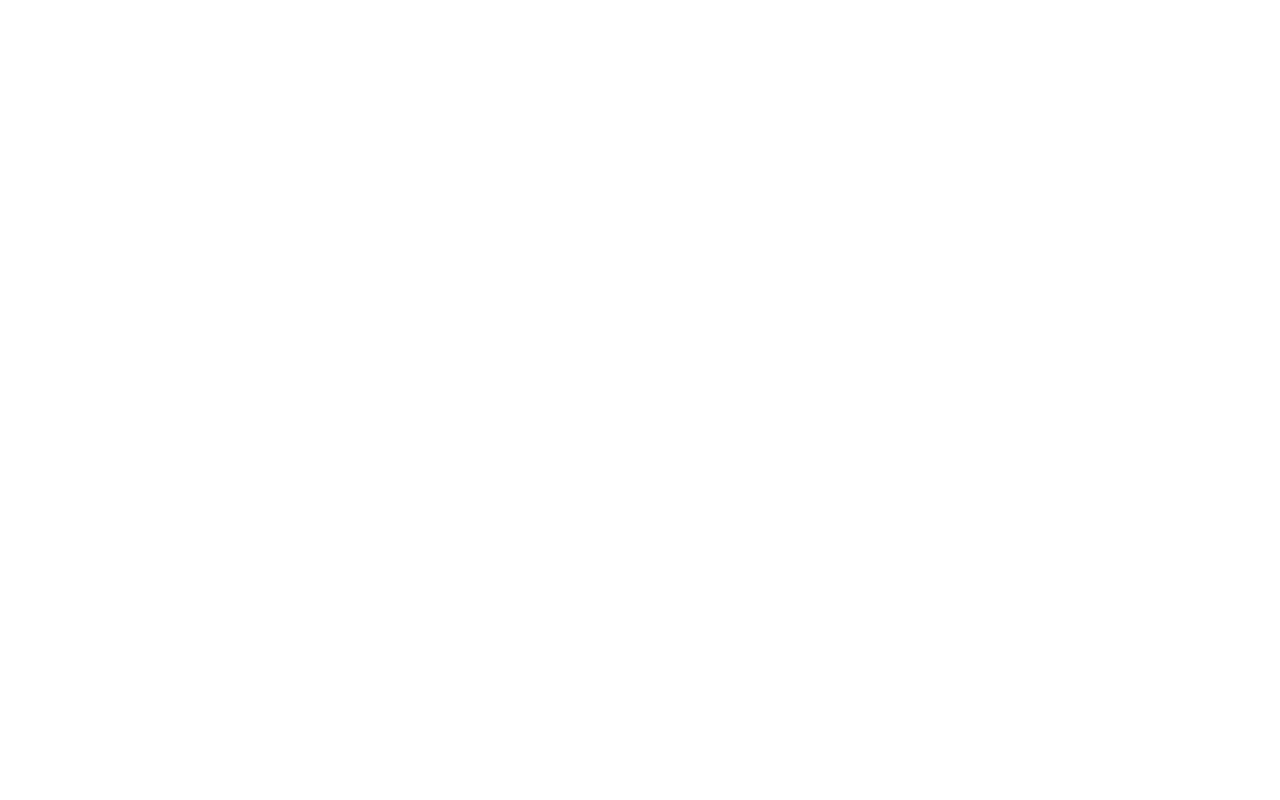
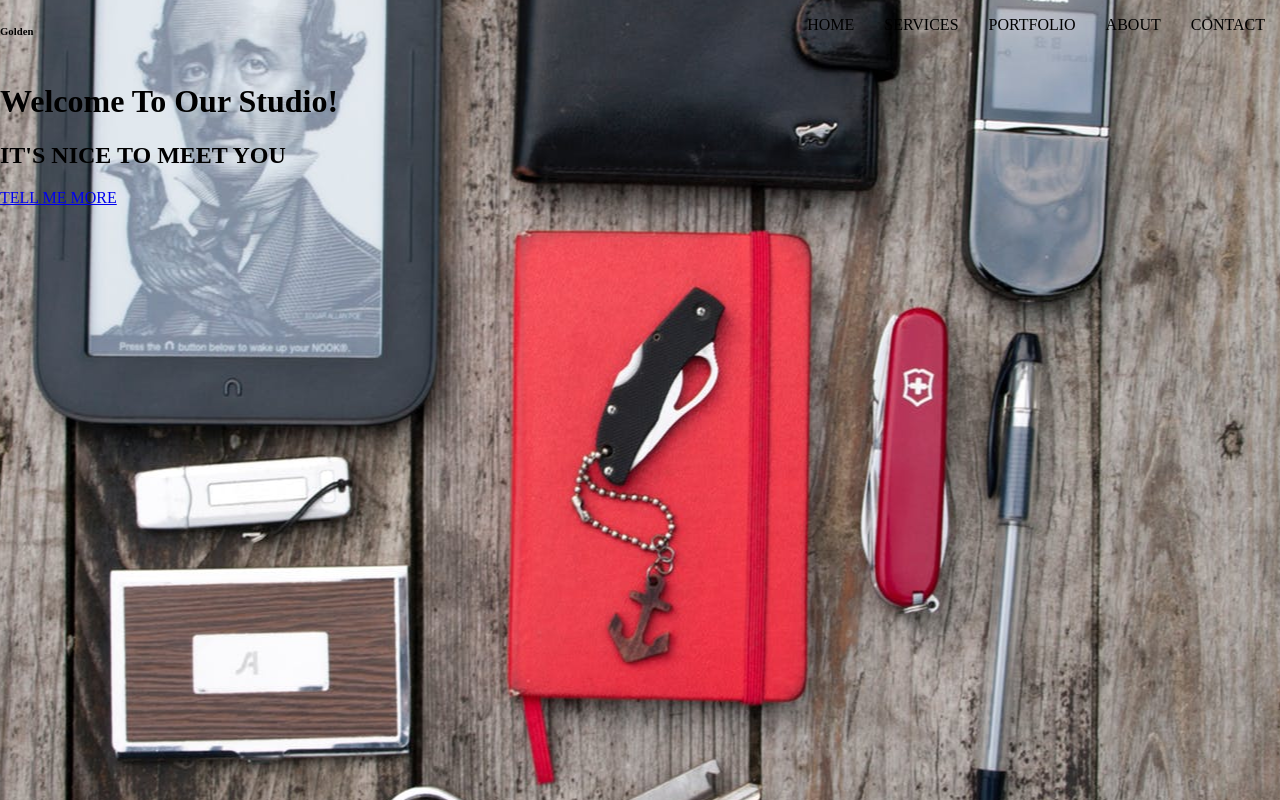
Before and after one commit to mARC3L87/task-runner-project, a website: page index.html in a window 1280 px wide. Drawn offline with Linux system fonts and the light colour scheme.

Commit message:
Add nav and splash section

```diff
--- a/index.html
+++ b/index.html
@@ -9,6 +9,32 @@
 		<link rel="stylesheet" href="css/style.css">
 	</head>
 	<body>
+		<div class="container">
+			<div class="row">
+				<div class="col-md-4">
+					<h6>Golden</h6>
+				</div>
+				<div class="col-md-8">
+					<ul class="navi">
+						<li>HOME</li>
+						<li>SERVICES</li>
+						<li>PORTFOLIO</li>
+						<li>ABOUT</li>
+						<li>CONTACT</li>
+					</ul>
+				</div>
+			</div>
+			<header class="splash">
+				<div class="inner-splash">
+					<h1>Welcome To Our Studio!</h1>
+					<h2>IT'S NICE TO MEET YOU</h2>
+					<a href="#">TELL ME MORE</a>
+				</div>
+			</header>
+		</div>
+
+
+
 
 	</body>
 </html>
--- a/sass/style.scss
+++ b/sass/style.scss
@@ -1,5 +1,31 @@
-h1 {
-	color: red;
-	font-size: 60px;
-	background: blue;
+
+
+*, *::before, *::after {
+	box-sizing: border-box;
 }
+
+body {
+	margin: 0;
+}
+
+/* NAV */
+.navi {
+	list-style-type: none;
+	display: flex;
+	justify-content: flex-end;
+}
+.navi li {
+	display: inline-block;
+	padding: 0 15px 0 15px;
+}
+
+/* SPLASH */
+
+.container {
+	max-width: 100%;
+	padding: 0;
+	height: 100vh;
+	background-image: url(../images/wallet.jpeg);
+	background-position: center center;
+	object-fit: cover;
+}
```
Also changed, not shown: css/style.css, images/wallet.jpeg (added), 1 other file.
